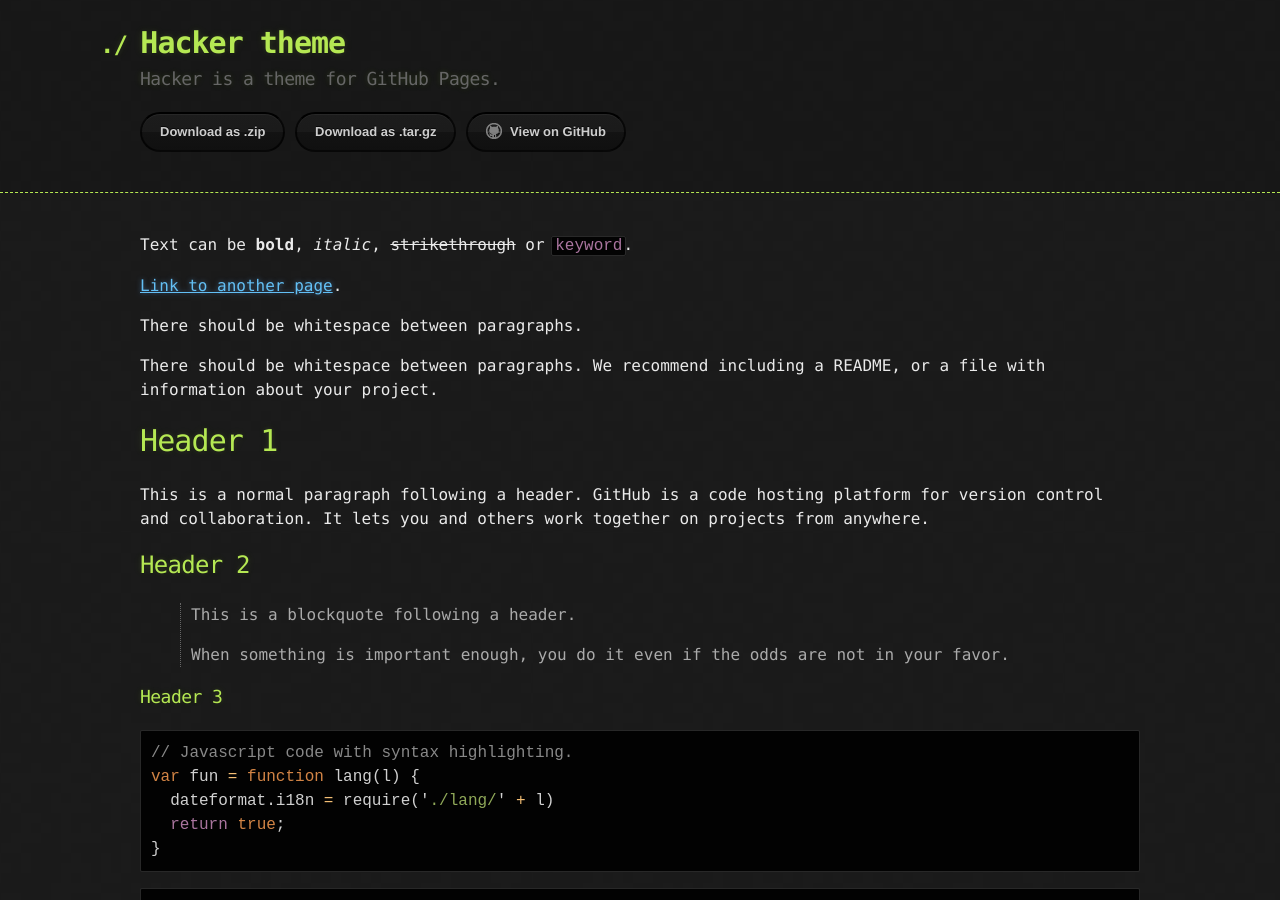
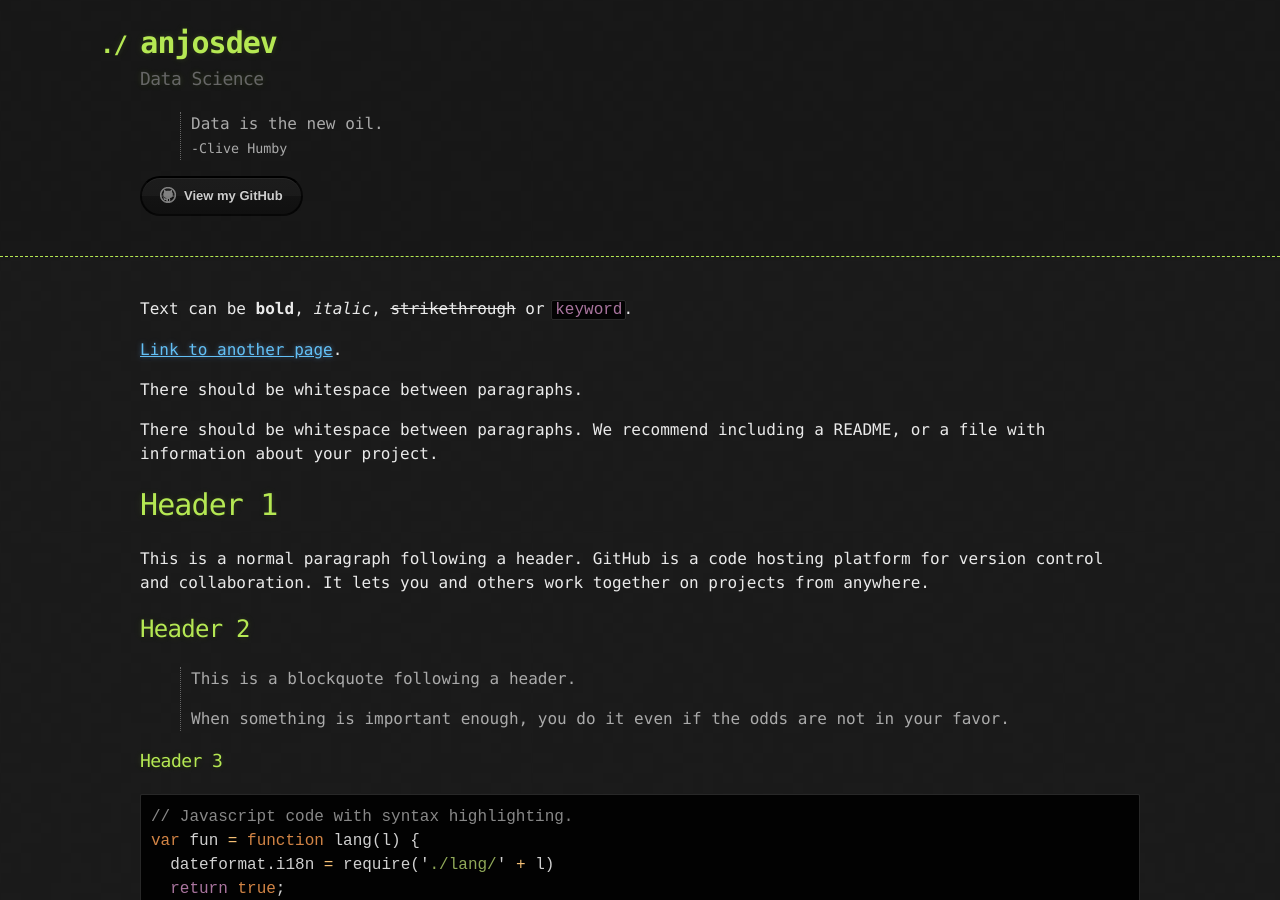
Before and after one commit to anjosdev/anjosdev.github.io, a Jekyll site: the page built from index.md, in a window 1280 px wide and 900 px high. Built offline with Jekyll 4.4.1, drawn with Linux system fonts in a browser that asks for light colours.

Commit message:
Change page content

```diff
--- a/_config.yml
+++ b/_config.yml
@@ -1,5 +1,5 @@
-title: Hacker theme
-description: Hacker is a theme for GitHub Pages.
+title: anjosdev
+description: Data Science
 show_downloads: true
 google_analytics:
 theme: jekyll-theme-hacker
--- a/_layouts/default.html
+++ b/_layouts/default.html
@@ -18,13 +18,12 @@
           <h1>{{ site.title | default: site.github.repository_name }}</h1>
         </a>
         <h2>{{ site.description | default: site.github.project_tagline }}</h2>
+        <blockquote cite="https://hackernoon.com/data-is-the-new-oil-1227197762b2">
+          <p>Data is the new oil. <br><small>-Clive Humby</small></p>
+        </blockquote>
 
-        <section id="downloads">
-          {% if site.show_downloads %}
-            <a href="{{ site.github.zip_url }}" class="btn">Download as .zip</a>
-            <a href="{{ site.github.tar_url }}" class="btn">Download as .tar.gz</a>
-          {% endif %}
-          <a href="{{ site.github.repository_url }}" class="btn btn-github"><span class="icon"></span>View on GitHub</a>
+        <section id="github">
+          <a href="https://github.com/anjosdev" class="btn btn-github"><span class="icon"></span>View my GitHub</a>
         </section>
       </div>
     </header>
```
